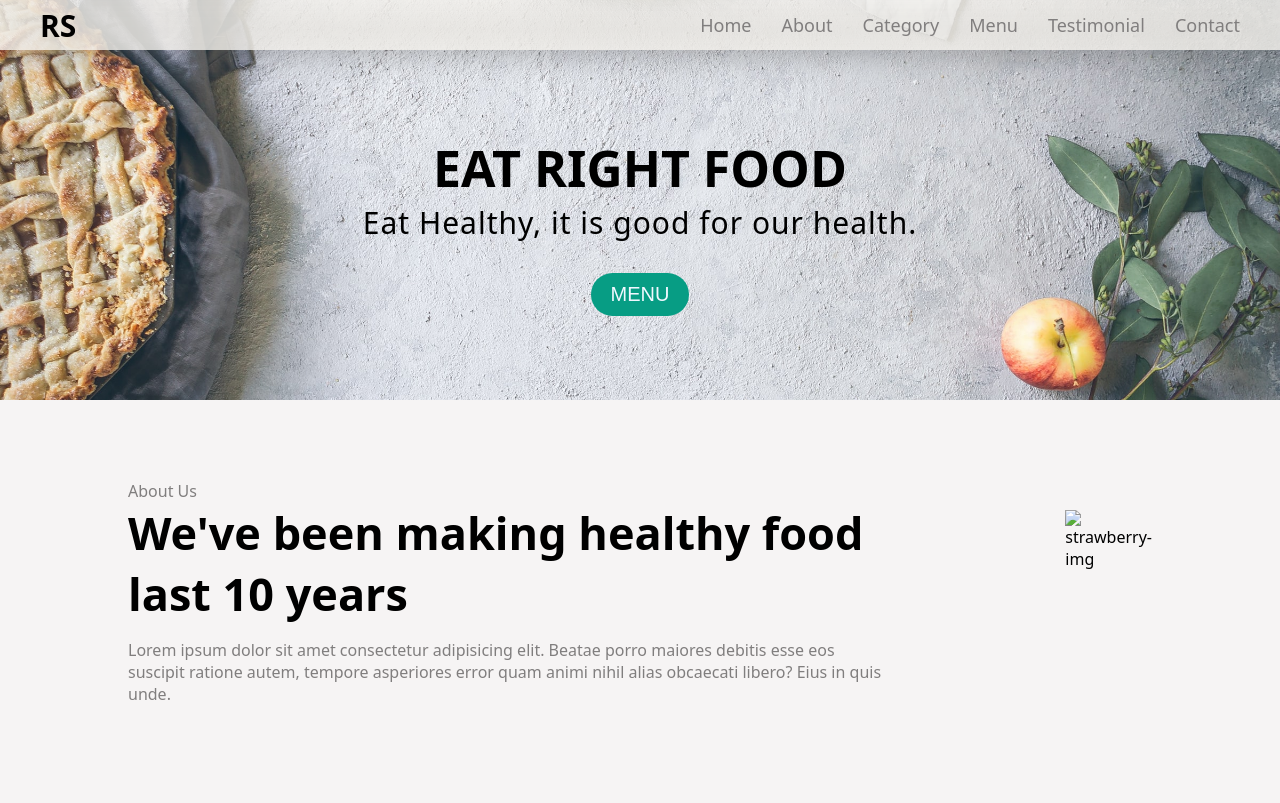
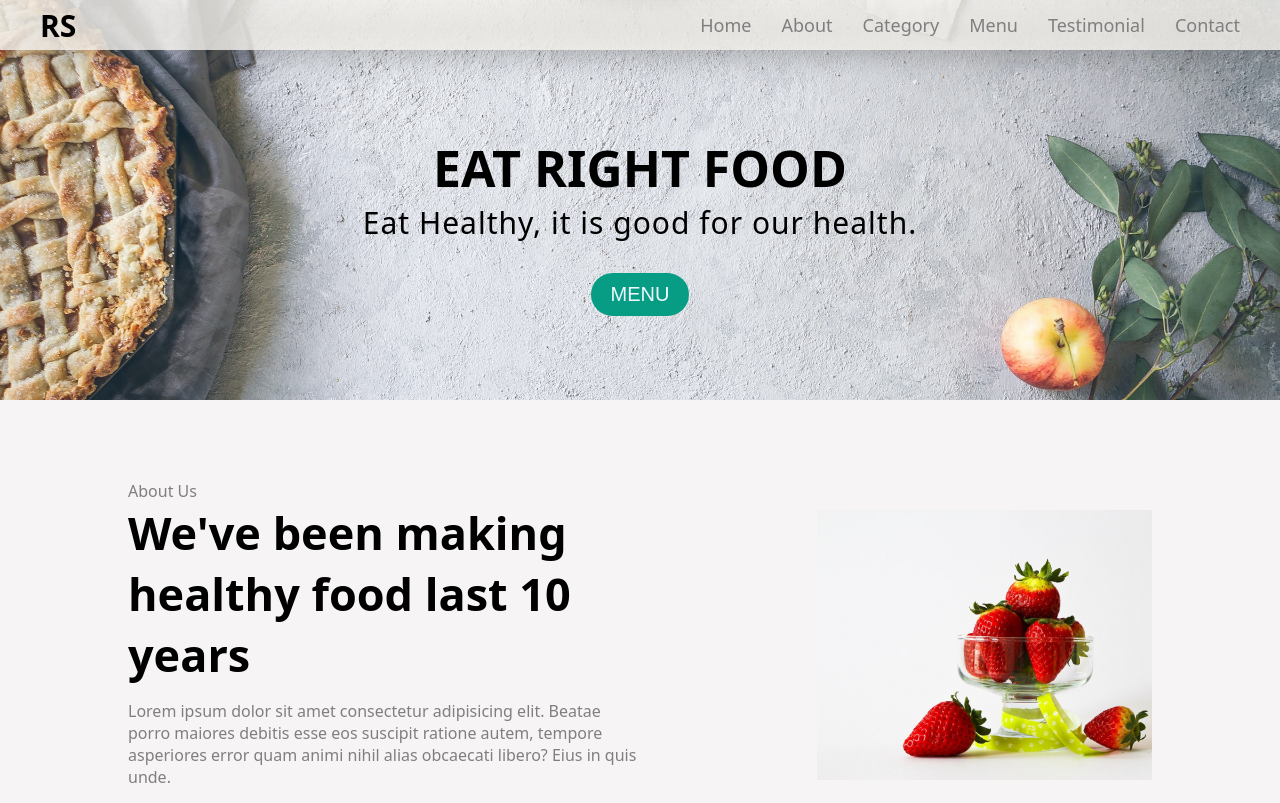
Before and after one commit to Mitraekhtiary/Food-landing-page, a plain HTML site: page index.html in a window 1280 px wide. Shown: the top 803 px of the page. Drawn offline with Linux system fonts and the light colour scheme.

```diff
--- a/index.html
+++ b/index.html
@@ -58,7 +58,7 @@
                 </p>
             </div>
             <div class="about-us-img">
-                <img src="asset/about-photo.jpg" alt="strawberry-img">
+                <img src="about-photo.jpg" alt="strawberry-img">
             </div>
         </div>
     </section>
```
